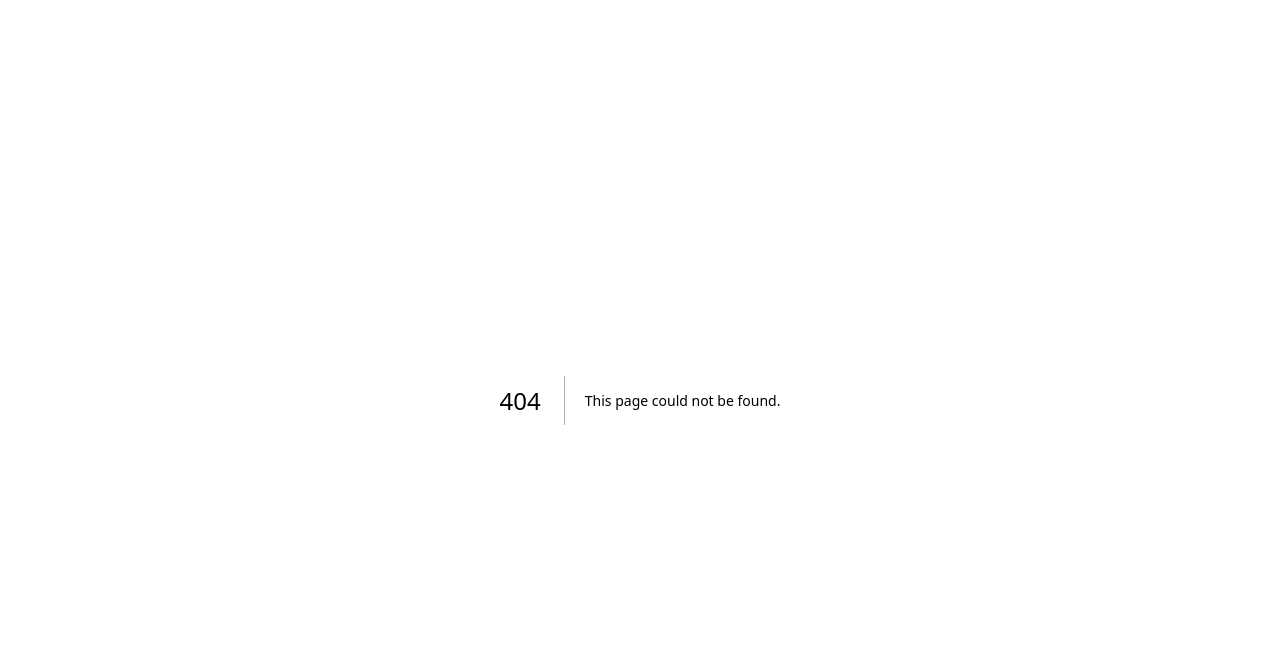
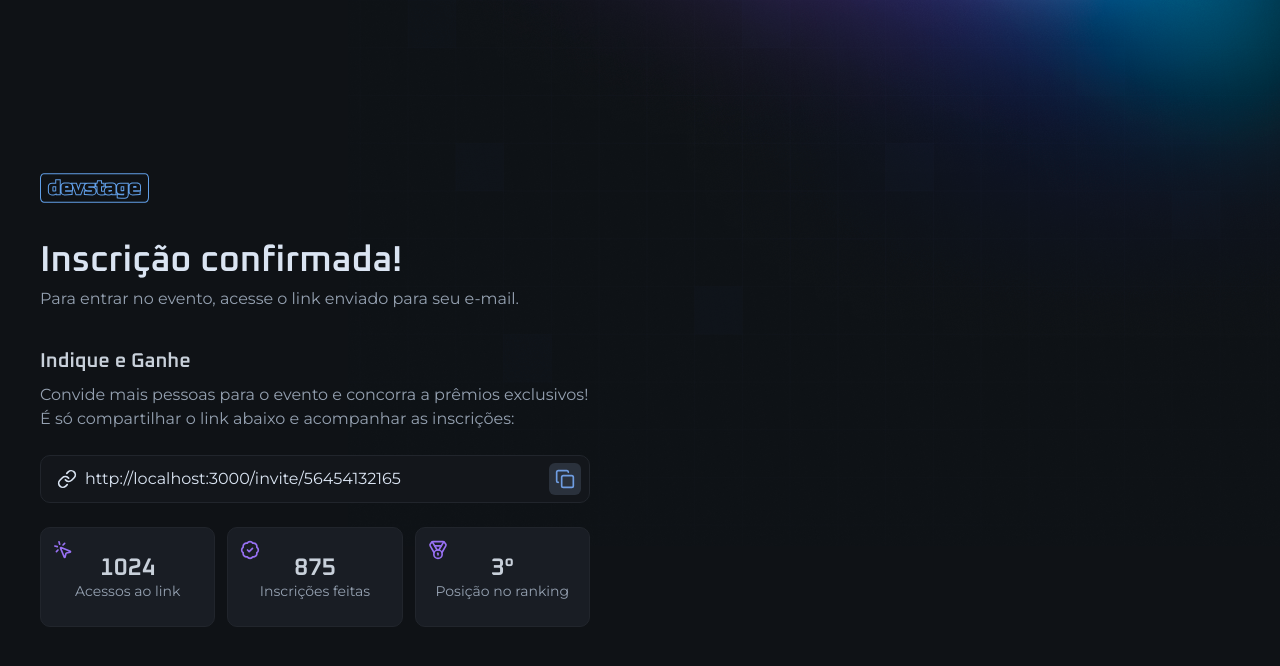
Before and after one commit to Rubendvb/nlw-connect-dev-stage-react, a Next.js app: page /invite in a window 1280 px wide. Before the commit this address had no page. Shown: the top 666 px of the page. Built offline with nearby package versions, Linux system fonts and the light colour scheme.

Commit message:
first part invite page

```diff
--- a/package.json
+++ b/package.json
@@ -15,6 +15,7 @@
     "postcss": "^8.5.3",
     "react": "^19.0.0",
     "react-dom": "^19.0.0",
+    "tailwind-merge": "^3.0.2",
     "tailwindcss": "^4.0.8"
   },
   "devDependencies": {
--- /dev/null
+++ b/src/app/invite/page.tsx
@@ -0,0 +1,90 @@
+import Image from 'next/image'
+
+import logo from '../../assets/logo.svg'
+import { InputField, InputIcon, InputRoot } from '@/components/input'
+import { BadgeCheck, Copy, Link, Medal, MousePointerClick } from 'lucide-react'
+import { IconButton } from '@/components/icon-button'
+
+export default function InvatePage() {
+  return (
+    <div className="min-h-dvh flex items-center justify-between gap-16 flex-col md:flex-row">
+      <div className="flex flex-col gap-10 w-full max-w-[550px]">
+        <Image src={logo} alt="devstage" width={108.5} height={30} />
+
+        <div className="space-y-2">
+          <h1 className="text-4xl font-semibold font-heading text-gray-100 leading-none">
+            Inscrição confirmada!
+          </h1>
+
+          <p className="text-gray-300">
+            Para entrar no evento, acesse o link enviado para seu e-mail.
+          </p>
+        </div>
+
+        <div className="space-y-6">
+          <div className="space-y-3">
+            <h2 className="text-gray-200 text-xl font-heading font-semibold leading-none">
+              Indique e Ganhe
+            </h2>
+
+            <p className="text-gray-300">
+              Convide mais pessoas para o evento e concorra a prêmios
+              exclusivos! É só compartilhar o link abaixo e acompanhar as
+              inscrições:
+            </p>
+          </div>
+
+          <InputRoot>
+            <InputIcon>
+              <Link className="size-5" />
+            </InputIcon>
+
+            <InputField
+              readOnly
+              defaultValue="http://localhost:3000/invite/56454132165"
+            />
+
+            <IconButton className="-mr-2">
+              <Copy className="size-5" />
+            </IconButton>
+          </InputRoot>
+
+          <div className="grid gap-3 md:grid-cols-3">
+            <div className="relative bg-gray-700 border border-gray-600 px-4 py-7 flex flex-col items-center justify-center gap-1 rounded-xl">
+              <span className="font-heading text-2xl font-semibold text-gray-200 leading-none">
+                1024
+              </span>
+              <span className="text-sm text-gray-300 leading-none text-center">
+                Acessos ao link
+              </span>
+
+              <MousePointerClick className="size-5 text-purple absolute top-3 left-3" />
+            </div>
+
+            <div className="relative bg-gray-700 border border-gray-600 px-4 py-7 flex flex-col items-center justify-center gap-1 rounded-xl">
+              <span className="font-heading text-2xl font-semibold text-gray-200 leading-none">
+                875
+              </span>
+              <span className="text-sm text-gray-300 leading-none text-center">
+                Inscrições feitas
+              </span>
+
+              <BadgeCheck className="size-5 text-purple absolute top-3 left-3" />
+            </div>
+
+            <div className="relative bg-gray-700 border border-gray-600 px-4 py-7 flex flex-col items-center justify-center gap-1 rounded-xl">
+              <span className="font-heading text-2xl font-semibold text-gray-200 leading-none">
+                3°
+              </span>
+              <span className="text-sm text-gray-300 leading-none text-center">
+                Posição no ranking
+              </span>
+
+              <Medal className="size-5 text-purple absolute top-3 left-3" />
+            </div>
+          </div>
+        </div>
+      </div>
+    </div>
+  )
+}
--- a/src/app/layout.tsx
+++ b/src/app/layout.tsx
@@ -27,7 +27,9 @@
   return (
     <html lang="en" className={`${oxanium.variable} ${montserrat.variable}`}>
       <body className="bg-gray-900 text-gray-100 antialiased bg-[url(/background.png)] bg-no-repeat bg-top md:bg-right-top">
-        {children}
+        <main className="max-w-[1240px] mx-auto px-5 py-8 md:py-0">
+          {children}
+        </main>
       </body>
     </html>
   )
--- a/src/app/page.tsx
+++ b/src/app/page.tsx
@@ -7,7 +7,6 @@
 
 export default function Home() {
   return (
-    <main className="max-w-[1240px] mx-auto px-5 py-8 md:py-0">
     <div className="min-h-dvh flex flex-col justify-center gap-16">
       <div className="flex flex-col gap-8 items-center md:items-start">
         <Image src={logo} alt="devstage" width={108.5} height={30} />
@@ -72,6 +71,5 @@
         </form>
       </div>
     </div>
-    </main>
   )
 }
--- a/src/components/icon-button.tsx
+++ b/src/components/icon-button.tsx
@@ -1,11 +1,15 @@
 import { ComponentProps } from 'react'
+import { twMerge } from 'tailwind-merge'
 
 interface IconButtonProps extends ComponentProps<'button'> {}
 
-export function IconButton(props: IconButtonProps) {
+export function IconButton({ className, ...props }: IconButtonProps) {
   return (
     <button
-      className="p-1.5 bg-gray-500 text-blue rounded-md cursor-pointer transition-colors duration-300 hover:bg-blue hover:text-gray-900"
+      className={twMerge(
+        'p-1.5 bg-gray-500 text-blue rounded-md cursor-pointer transition-colors duration-300 hover:bg-blue hover:text-gray-900',
+        className
+      )}
       {...props}
     />
   )
```
Also changed, not shown: 1 other file (tests, documents, lock files or other folders). Lines whose indentation alone changed are shown as unchanged.
